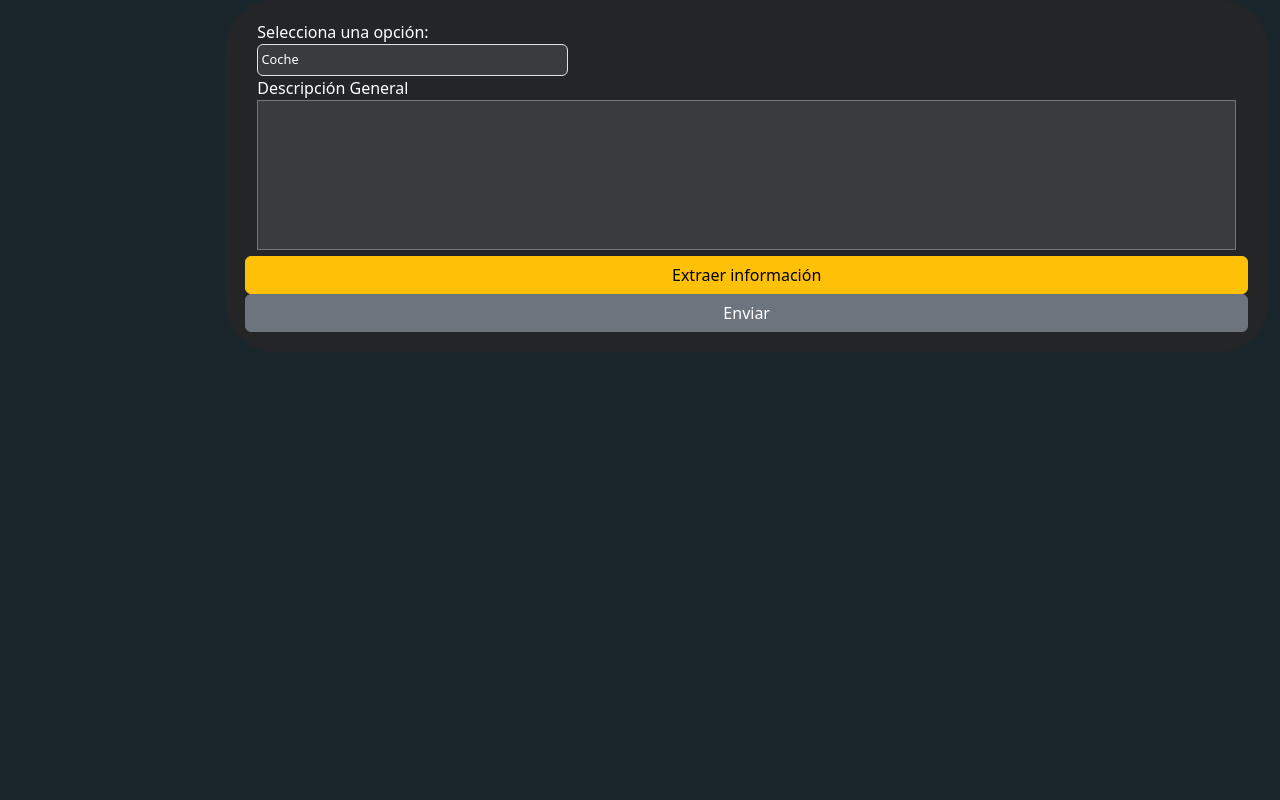
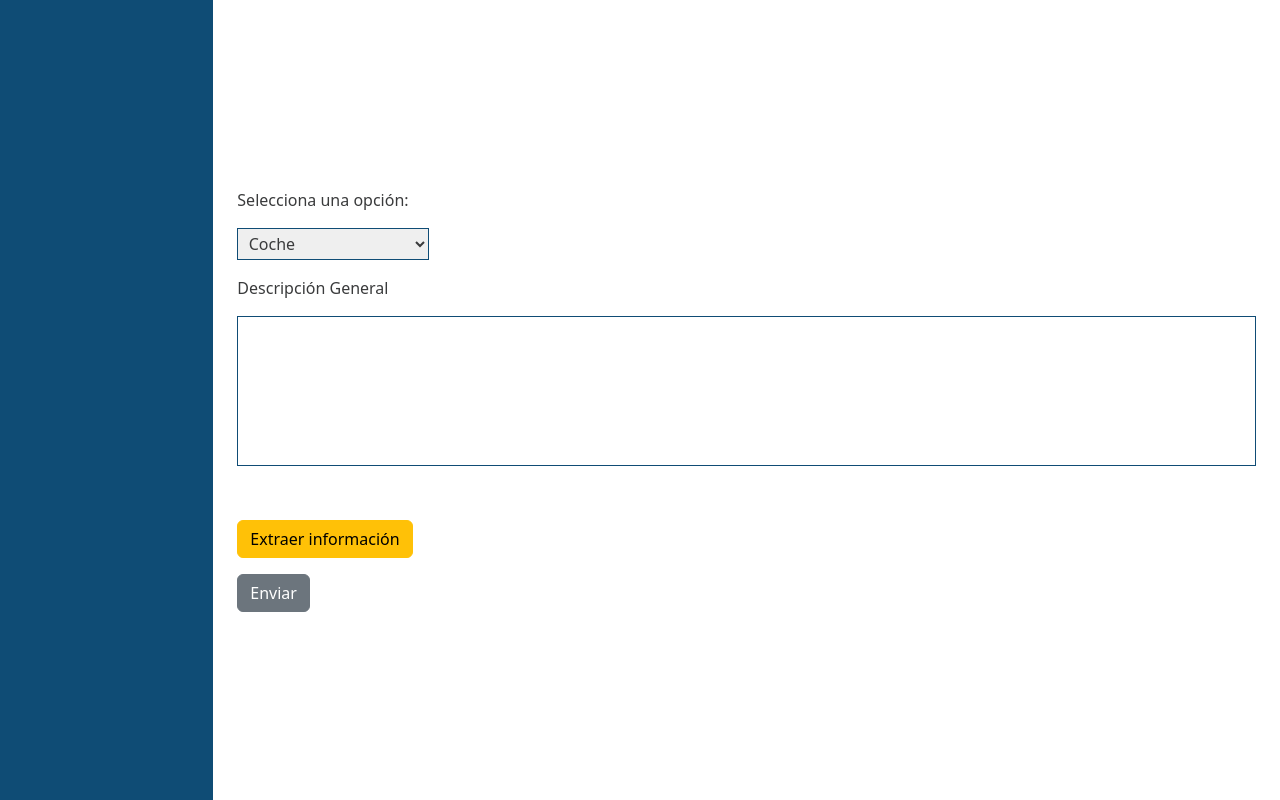
Before and after one commit to albbeltran/HackathonQRO-2023, a website built with webpack: page public/index.html in a window 1280 px wide. Built offline with nearby package versions, Linux system fonts and the light colour scheme; some packages are replaced by stand-ins of ours; no server answers.

Commit message:
improved styles

```diff
--- a/public/index.html
+++ b/public/index.html
@@ -1,6 +1,5 @@
 <!DOCTYPE html>
 <html lang="en">
-
 <head>
     <meta charset="UTF-8">
     <meta name="viewport" content="width=device-width, initial-scale=1.0">
@@ -13,24 +12,23 @@
 <body>
     <div class="container-fluid">
         <section class="row">
-            <aside class="col-2">
+            <aside class="col-2"></aside>
 
-            </aside>
+            <!-- MAIN -->
             <main class="col-10">
                 <form class="formulario" id="form-reporte">
                     <div class="container">
                         <div class="row-style row form-group">
                             <div class="col-4">
                                 <label class="titulo" for="FormControlSelect">Selecciona una opción: </label>
-                                <select class="form-control" id="FormControlSelect"
+                                <select class="control mt-3" id="FormControlSelect"
                                     onchange="showDiv('hidden-div', this)">
                                     <option value="coche">Coche</option>
                                     <option value="persona">Persona</option>
                                 </select>
                             </div>
-
-                            <label>Descripción General</label>
-                            <div class="descripcion form-group">
+                            <label class="mt-3">Descripción General</label>
+                            <div class="descripcion form-group mt-3">
                                 <textarea name="" id="descripcion" class="cuadro col-12"></textarea>
                             </div>
 
@@ -41,17 +39,18 @@
                                     <textarea name="" id="descripcionPersona" class="cuadro col-12"></textarea>
                                 </div> -->
                                 <div class="row">
-                                    <div class="col-6">
+                                    <div class="col-4">
                                         <label for="colorPiel">Color de Piel</label>
                                         <!-- <select class="form-control" id="colorPiel">
                                             <option>...</option>
                                             <option value="0">Blanco</option>
                                             <option value="1">Negro</option>
                                         </select> -->
-
+                                        <div class="control">
                                             <input type="text" name="" id="colorPiel">
                                         </div>
-                                    <div class="col-6">
+                                    </div>
+                                    <div class="col-4">
                                         <label for="colorPlayera">Color de Playera</label>
                                         <!-- <select class="form-control" id="colorPlayera">
                                             <option>...</option>
@@ -66,15 +65,14 @@
                                             <option value="8">Negro</option>
                                             <option value="9">Gris</option>
                                         </select> -->
-
+                                        <div class="control">
                                             <input type="text" name="" id="colorPlayera">
                                         </div>
                                     </div>
+                                    <div class="col-4">
+                                        <label for="largoManga">Largo de Manga</label>
                                         <br>
-                                <div class="row">
-                                    <div class="col-6">
-                                        <label for="largoManga">Largo de Manga</label>
-                                        <select class="form-control" id="largoMangas">
+                                        <select class="control" id="largoMangas">
                                             <option>...</option>
                                             <option value="0">Inexistente</option>
                                             <option value="1">Corto</option>
@@ -83,7 +81,9 @@
 
                                         <!-- <input type="text" name="" id="largoMangas"> -->
                                     </div>
-                                    <div class="col-6">
+                                </div>
+                                <div class="row" style="padding-top: 20px;">
+                                    <div class="col-4">
                                         <label for="colorPantalon">Color de Pantalón</label>
                                         <!-- <select class="form-control" id="colorPantalon">
                                             <option>...</option>
@@ -98,15 +98,14 @@
                                             <option value="8">Negro</option>
                                             <option value="9">Gris</option>
                                         </select> -->
-
+                                        <div class="control">
                                             <input type="text" name="" id="colorPantalon">
                                         </div>
                                     </div>
-                                <br>
-                                <div class="row">
                                     <div class="col-6">
                                         <label for="largoPantalon">Largo de Pantalón</label>
-                                        <select class="form-control" id="largoPantalon">
+                                        <br>
+                                        <select class="control" id="largoPantalon">
                                             <option>...</option>
                                             <option value="0">Corto</option>
                                             <option value="1">Largo</option>
@@ -115,10 +114,9 @@
                                         <!-- <input type="text" name="" id="largoPantalon"> -->
                                     </div>
                                 </div>
-                                <br>
                             </div>
 
-                            <!-- Persona -->
+                            <!-- Coche -->
                             <div id="keywords-coche" style="display: none;">
                                 <!-- <label>Descripción General</label>
                                 <div class="descripcion form-group">
@@ -144,8 +142,16 @@
                                 <br>
                             </div>
 
+                            <div class="row justify-content-start">
+                                <div class="col-6 mt-5">
                                     <button type="button" class="btn btn-warning" id="btn-keywords">Extraer información</button>
+                                </div>
+                            </div>
+                            <div class="row justify-content-start">
+                                <div class="col-6 mt-3">
                                     <button type="submit" class="btn btn-secondary">Enviar</button>
+                                </div>
+                            </div>
                         </div>
                     </div>
                 </form>
--- a/public/styles/estilo.css
+++ b/public/styles/estilo.css
@@ -5,7 +5,7 @@
 	--input-hover: #4b4d4e;
 	--activo: #2D88FF;
 	--gris-claro: #B0B3B8;
-	--fondo-contenido: #242526;
+	--fondo-contenido: #0F4C75;
 }
 
 * {
@@ -15,39 +15,56 @@
 }
 
 body {
-    background: #1B262C;
 	color: var(--blanco);
 }
 
+aside {
+	background: var(--fondo-contenido);
+	height: 100vh;
+}
+
+main {
+	background: var(--blanco);
+	height: 100vh;
+	display: flex;
+    flex-direction: column;
+    align-items: center;
+    justify-content: center;
+}
+
+/* FORMULARIO */
 .formulario {
-	padding: 20px;
-	background: var(--fondo-contenido);
-	color: var(--blanco);
-	border-radius: 50px;
+	background: var(--blanco);
+	color: var(--input);
 }
 
 .cuadro {
     height: 150px;
     resize: none;
-	background: var(--input);
-	color: var(--blanco);
+	border-color: var(--fondo-contenido);
+	color: var(--input);
 }
 
-.form-control {
-    font-size: 0.8rem;
-    padding: 0.1rem 0.2rem;
-    height: 2rem;
-	background: var(--input);
-	color: var(--blanco);
+.cuadro:hover {
+	border-color: #A0E9FF;
 }
 
-.form-control:hover {
-	background: var(--input-hover);
-	color: var(--blanco);
+textarea:focus {
+	background-color: #E3F4F4;
 }
 
-.form-control :hover {
-	background: var(--input-hover);
+.control {
+    font-size: 1rem;
+    padding: 0.2rem 0.4rem;
+    height: 2rem;
+    width: 12rem;
+	color: var(--input);
+	border-color: var(--fondo-contenido);
+}
+
+.control:hover {
+	border-color: #A0E9FF;
+	color: var(--input);
 }
 
 #hidden-div {
```
Lines whose indentation alone changed are shown as unchanged.
